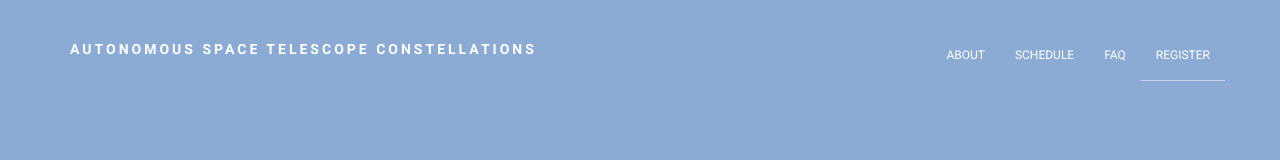
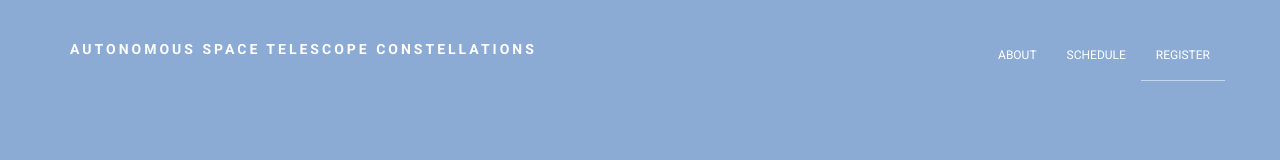
Before and after one commit to Tohuvavohu/space-telescope-constellations, a website: page index.html in a window 1280 px wide. Shown: the top 160 px of the page. Drawn offline with Linux system fonts and the light colour scheme.

Commit message:
remove faq

```diff
--- a/index.html
+++ b/index.html
@@ -40,7 +40,6 @@
                     <!-- navigation menu -->
                     <li class="active"><a data-scroll href="#about">About</a></li>
                     <li><a data-scroll href="#schedule">Schedule</a></li>
-                    <li><a data-scroll href="#faq">FAQ</a></li>
                     <li><a data-scroll href="#registration">Register</a></li>
                 </ul>
             </div>
```
